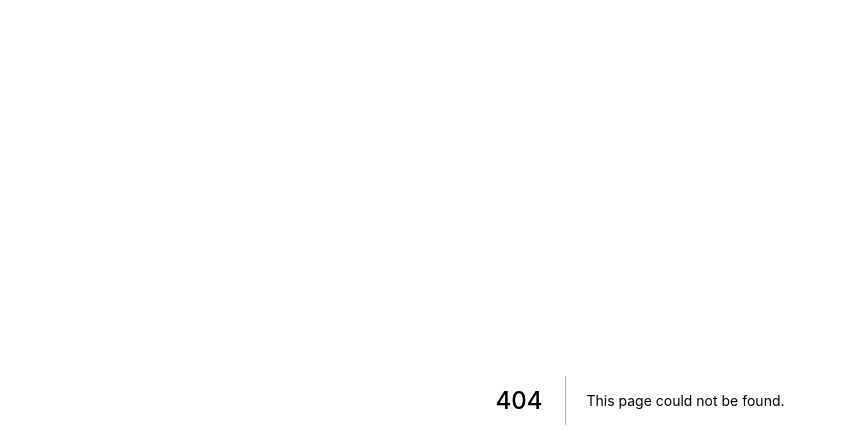
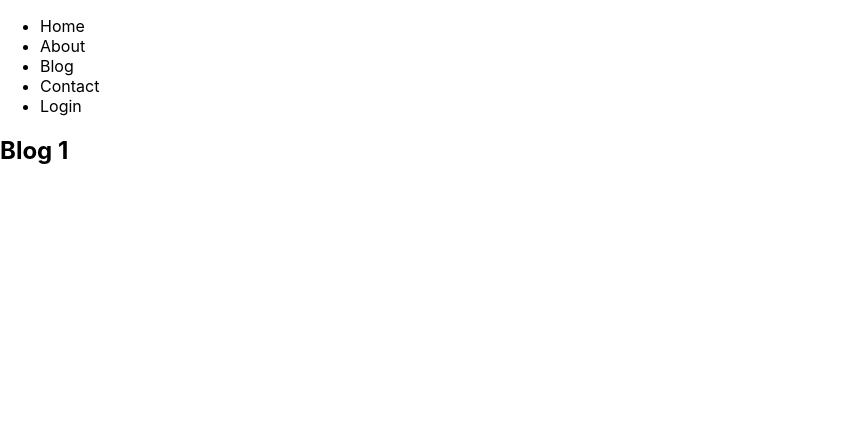
Before and after one commit to jakdev047/nextjs-concept, a Next.js app: page /blog/1 in a window 1280 px wide. Before the commit this address had no page. Shown: the top 448 px of the page, without its empty margins (0-846 px from the left). Built offline with nearby package versions, Linux system fonts and the light colour scheme.

Commit message:
single blog

```diff
--- /dev/null
+++ b/pages/blog/[blogId].js
@@ -0,0 +1,21 @@
+import React from "react";
+import Head from "next/head";
+import { useRouter } from "next/router";
+import Navigation from "../../components/navigation";
+
+const SingleBlog = () => {
+  const router = useRouter();
+  const blogId = router?.query?.blogId;
+  return (
+    <div>
+      <Head>
+        {/* title */}
+        <title>Blog</title>
+      </Head>
+      <Navigation />
+      <h2>Blog {blogId}</h2>
+    </div>
+  );
+};
+
+export default SingleBlog;
```
